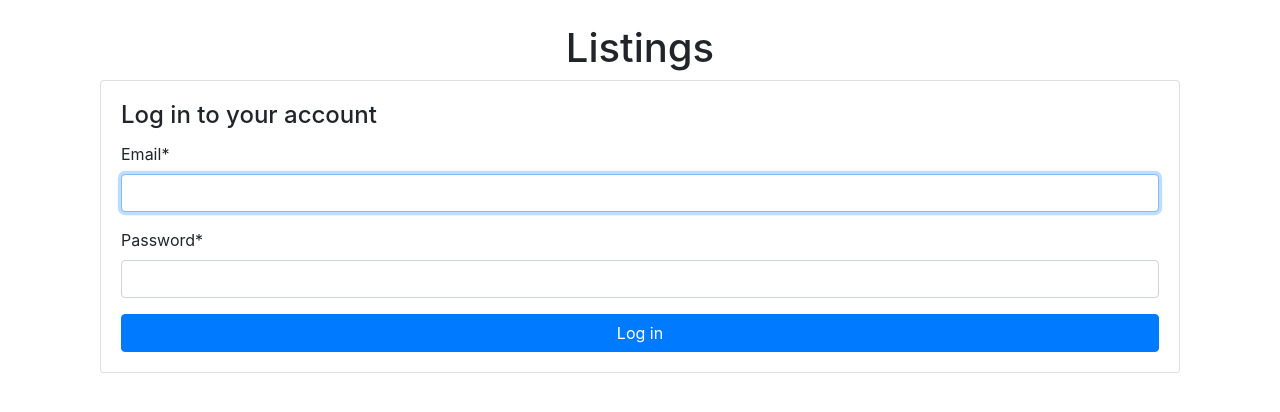
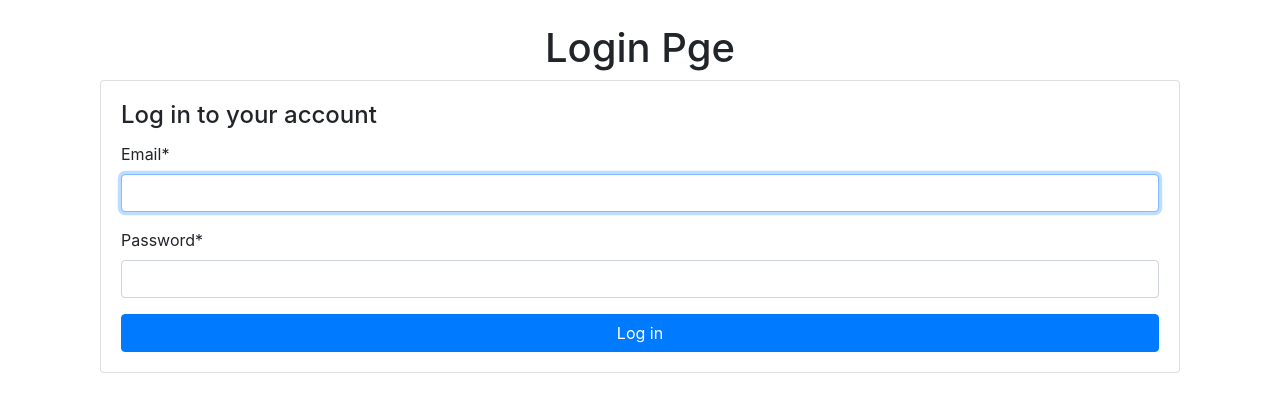
Before and after one commit to subhamyadav580/django_task, a Django app: page /accounts/login/ in a window 1280 px wide. Shown: the part 56-468 px from the top of the page. Run offline with Django 3.2, Linux system fonts and the light colour scheme; some libraries are stand-ins or nearby versions.

Commit message:
Update login.html

```diff
--- a/project/templates/registration/login.html
+++ b/project/templates/registration/login.html
@@ -6,7 +6,7 @@
 <div class="container">
   <div class="row justify-content-center">
     <div class="col-12">
-      <h1 class="text-center">Listings</h1>
+      <h1 class="text-center">Login Pge</h1>
         <div class="card">
           <div class="card-body">
             <h4 class="card-title">Log in to your account</h4>
```
